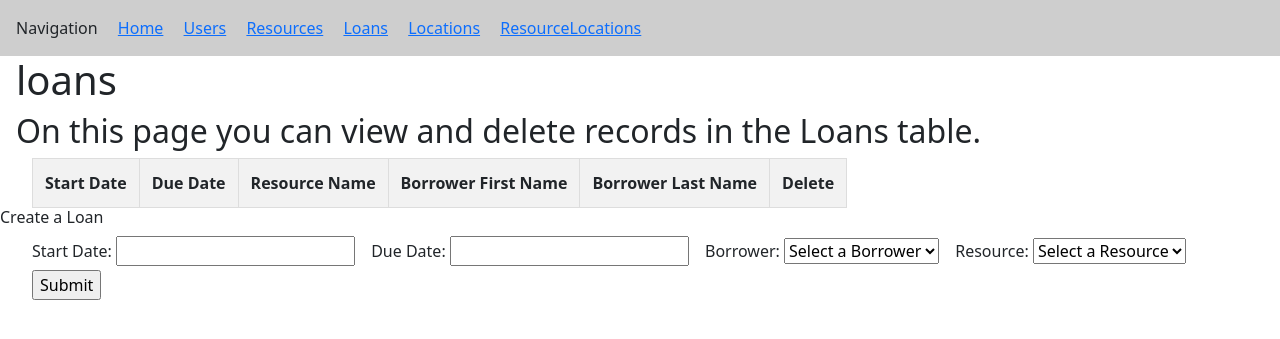
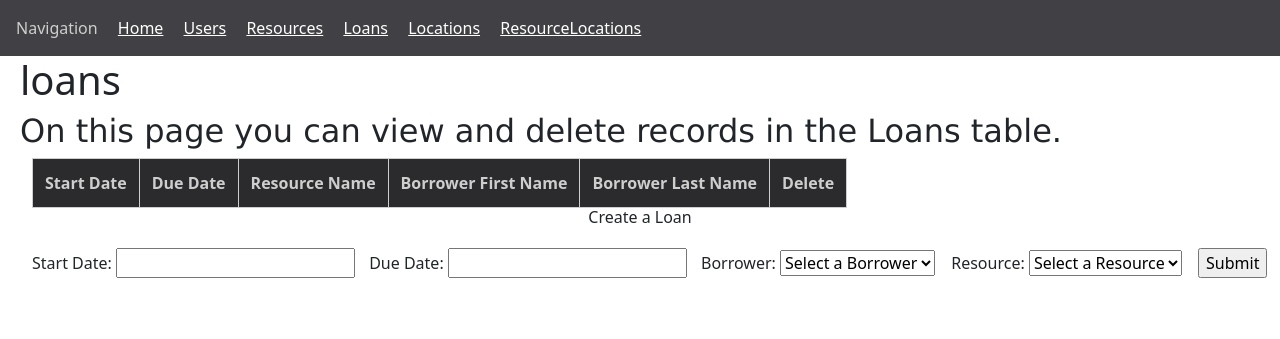
Before and after one commit to julie-anz/cs340_portfolio, a Flask app: page /loans in a window 1280 px wide. Shown: the top 339 px of the page. Run offline with Flask 3, Linux system fonts and the light colour scheme; data that the repository does not hold is empty; some libraries are stand-ins or nearby versions.

Commit message:
Update style.css

```diff
--- a/static/style.css
+++ b/static/style.css
@@ -1,21 +1,92 @@
-/* Code on this page copied verbatim from style.css in the cs340 materials here: https://canvas.oregonstate.edu/courses/2017561/pages/exploration-web-application-technology-2?module_item_id=25645131 */
-
+/* Code in this commented block copied verbatim with adjustments to colors
+from style.css in the cs340 materials here:
+https://canvas.oregonstate.edu/courses/2017561/pages/exploration-web-application-technology-2?module_item_id=25645131 */
+/* ********************************* */
 h1, h2 { margin-left: 16px;}
 table {border-collapse: collapse;margin-left: 32px;}
 th, td {
-    border: 1px solid #ddd;
+    border: 1px solid #2b2b2d;
     padding: 12px;
     text-align: center;
 }
-th {background-color: #f2f2f2;}
-tr:nth-child(even) {background-color: #f9f9f9;}
+th {background-color: #2b2b2d; color: #cecece; border: 1px solid #cecece;}
+tr:nth-child(even) {background-color: lightgreen;}
+tr:nth-child(odd) {background-color: rgb(223, 237, 238);}
 .cuForm { margin-left: 32px;}
 input, select { margin-bottom: 4px;margin-right: 12px;}
-nav {background-color: #cecece;padding: 16px;}
-a {margin-left: 16px;}
+th {background-color: #2b2b2d; color: #cecece; border: 1px solid #cecece;}
+nav {background-color: #414145;padding: 16px; color:#cecece;}
+a {margin-left: 16px;color:white;}
 .homepageDescription {margin-left: 32px;}
+/* ********************************* */
 
-/* added styling */
-button{
+
+
+/* our own added styling */
+
+button, table{
     border-radius: 5px;
 }
+
+.reset-btn{
+    background-color: rgb(92, 14, 236);
+    color:rgb(244, 239, 239);
+    margin-left: 30px;
+    border: none;
+    padding: 10px;
+    margin-top: 20px;
+}
+
+.create-form h6{
+    color: aqua;
+}
+
+.update-form h6{
+    color: plum;
+}
+
+.create-form, .update-form{
+    border: 2px solid black;
+    margin: 20px;
+    padding: 20px;
+    border-radius: 5px;
+    background-color:#2b2b2d;
+    color: #cecece;
+    margin-left: 32px;
+    width: fit-content;
+}
+
+
+input, textarea{
+    margin-right: 10px;
+
+}
+
+.submit-btn{
+    background-color: aqua;
+    border-radius: 2px;
+    border: none;
+}
+
+.submit-update{
+    background-color: plum;
+    border-radius: 2px;
+    border: none;
+}
+
+h1, h2{
+    margin-left: 20px;
+}
+
+/* h1{
+    color:rgb(92, 14, 236);
+} */
+
+h2{
+    font-family: Verdana, Geneva, Tahoma, sans-serif;
+}
+
+h6{
+    text-align: center;
+    margin-bottom: 20px;
+}
```
